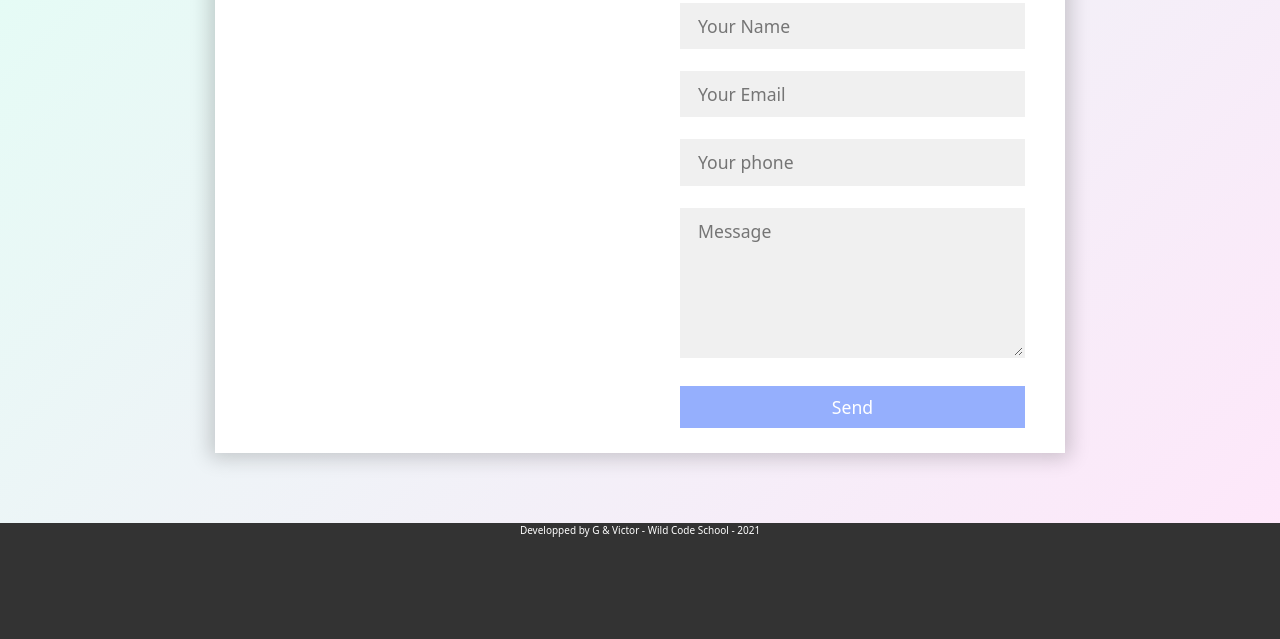
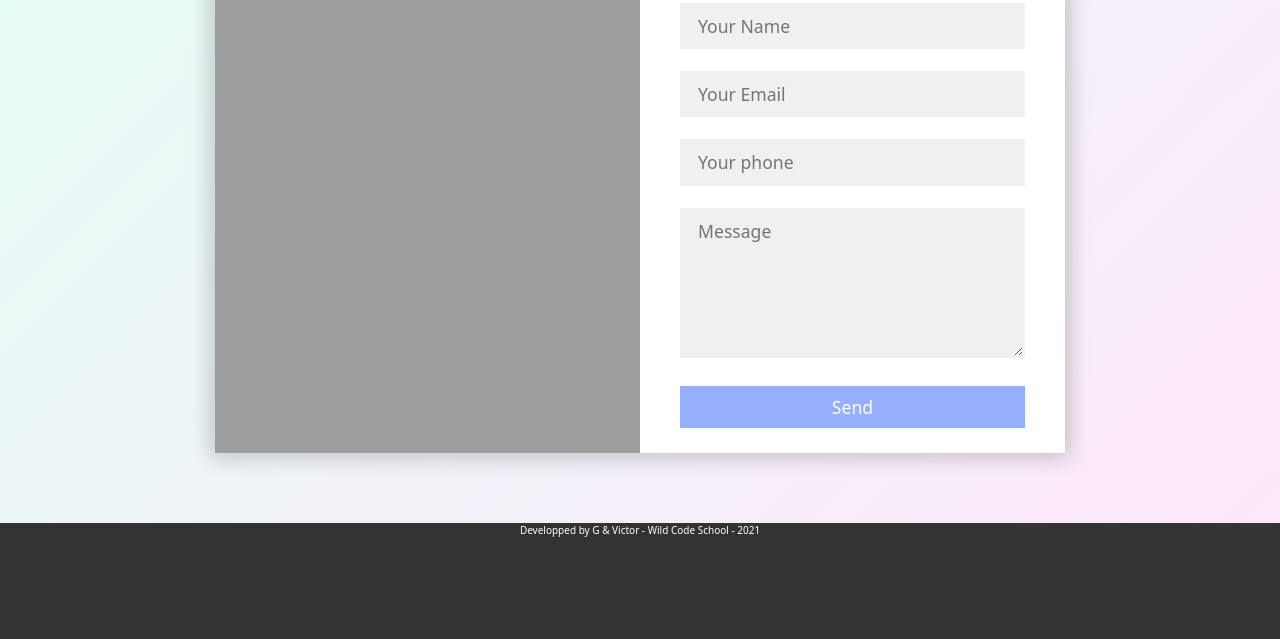
Before and after one commit to Discover-Portugal/DiscoverPortugal, a plain HTML site: page contact.html in a window 1280 px wide. Shown: the part 161-800 px from the top of the page. Drawn offline with nearby package versions, Linux system fonts and the light colour scheme; the site is published under a folder, as on GitHub Pages, so addresses that start at the root find nothing.

Commit message:
new changes in images

```diff
--- a/css/style.css
+++ b/css/style.css
@@ -106,7 +106,7 @@
 
 .leftContact{
     height: 100%;
-	background: url("/resources/img/img3.jpg") no-repeat center;
+	background: url("../resources/img/img3.jpg") no-repeat center;
 	background-size: cover;
 
 }
```
